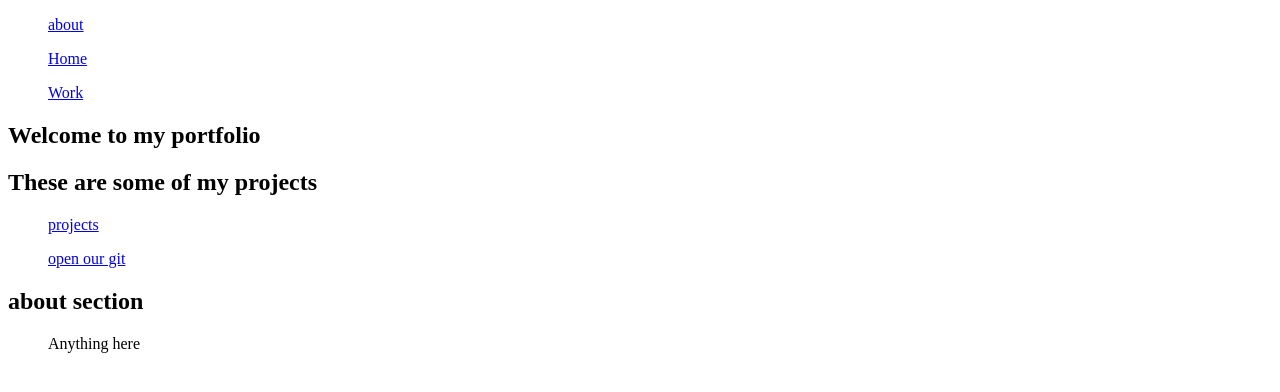
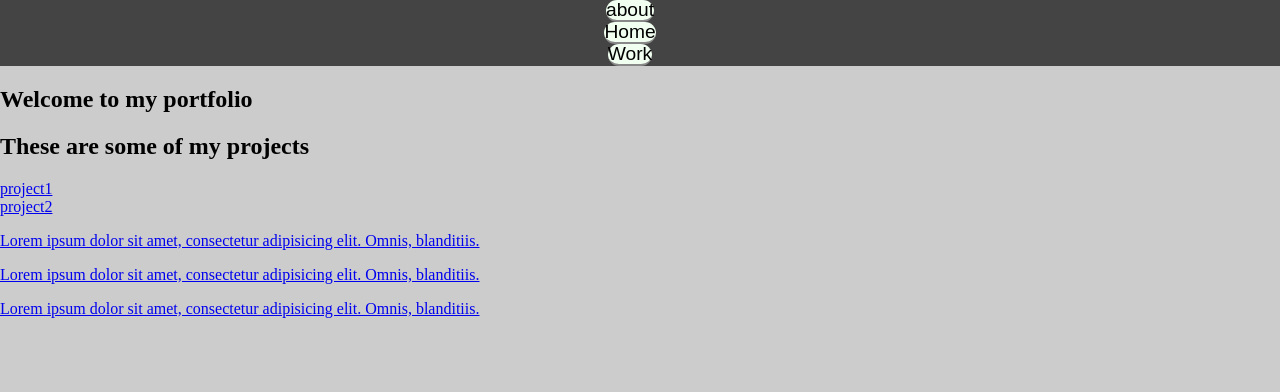
Before and after one commit to BasharNatour/a-Personal-Portfolio-Webpage, a plain HTML site: page index.html in a window 1280 px wide. Drawn offline with Linux system fonts and the light colour scheme.

Commit message:
add css style

```diff
--- a/css/style.css
+++ b/css/style.css
@@ -0,0 +1,33 @@
+body {
+    padding: 0;
+    margin: 0;
+    background-color: #ccc;
+}
+nav ul {
+    list-style: none ;
+    text-align: center;
+    background: #444;
+    padding: 0;
+    margin: 0;
+    display: flex;
+    justify-content: center;
+}
+nav li{
+    font-family: Arial, Helvetica, sans-serif;
+    font-size: 1.2em;
+    line-height: 20px;
+    border-bottom: 2px solid #888;
+    display: inline-block;
+    margin-right: 20px;
+    border: green solid #888;
+    border-radius: 12px;
+    background: honeydew;
+}
+nav li a {
+    text-decoration: none;
+    color: black;
+    display: block;
+}
+nav a:hover{
+    background-color: cadetblue;
+}
--- a/index.html
+++ b/index.html
@@ -1,40 +1,65 @@
 <!DOCTYPE html>
 <html lang="en">
+
 <head>
   <meta charset="UTF-8">
   <title>Fork Me! FCC: Test Suite Template</title>
-    <link rel="stylesheet" href="css/style.css">
+  <link rel="stylesheet" href="./css/style.css">
 </head>
 
 <body>
   <script src="https://cdn.freecodecamp.org/testable-projects-fcc/v1/bundle.js"></script>
 
   <nav id="navbar">
-      <ul><a href="#about">about</a></ul>
-      <ul><a href="#nav-bar">Home</a></ul>
-      <ul><a href="#projects">Work</a></ul>
+    <ul>
+      <li>
+        <a href="#about">about</a>
+      </li>
+    </ul>
+    <ul>
+      <li>
+        <a href="#nav-bar">Home</a>
+      </li>
+    </ul>
+    <ul>
+      <li>
+        <a href="#projects">Work</a>
+      </li>
+    </ul>
   </nav>
 
   <section>
-      <header  id="welcome-section">
+    <header id="welcome-section">
       <h1>Welcome to my portfolio </h1>
     </header>
   </section>
 
   <section id="projects">
     <h1 class="project-tile">These are some of my projects</h1>
-    <ul><a href="#projects"> projects</a></ul>
-    <ul><a href="https://github.com/BasharNatour"  target="_blank"> open our git </a></ul>
+    <div>
+      <a href="https://github.com/BasharNatour" target="_blank"> project1</a>
+    </div>
+    <div>
+      <a href="https://github.com/BasharNatour" target="_blank"> project2
+    </div>
   </section>
 
   <section id="about">
 
-        <h1>about section</h1>
-		<ul><p>Anything here</p></ul>
+    <div>
+      <p> Lorem ipsum dolor sit amet, consectetur adipisicing elit. Omnis, blanditiis.</p>
+    </div>
+    <div>
+      <p> Lorem ipsum dolor sit amet, consectetur adipisicing elit. Omnis, blanditiis.</p>
+    </div>
+    <div>
+      <p> Lorem ipsum dolor sit amet, consectetur adipisicing elit. Omnis, blanditiis.</p>
+    </div>
 
   </section>
 
 
-    <script  src="js/index.js"></script>
+  <script src="js/index.js"></script>
 </body>
+
 </html>
```
Lines whose indentation alone changed are shown as unchanged.
